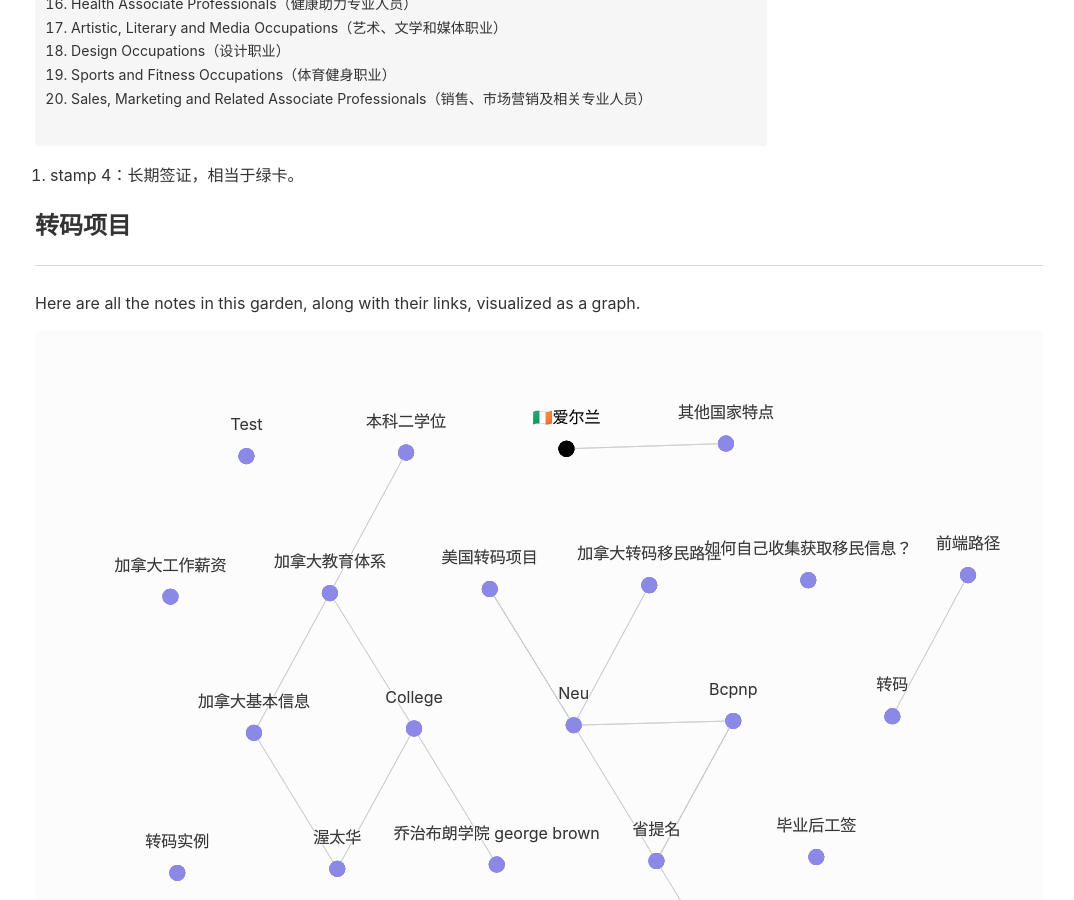
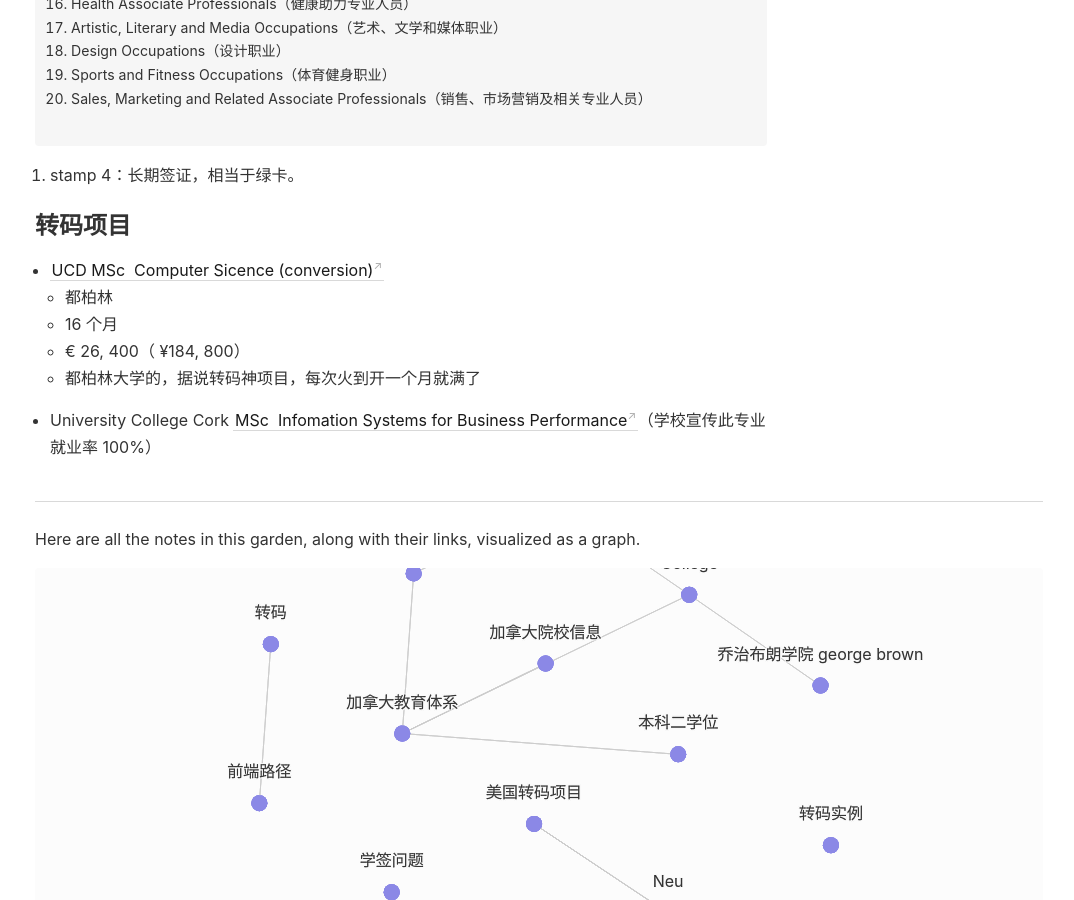
Before and after one commit to Gnblink0/InfoSharingCan, a Jekyll site: the page built from _notes/🇮🇪爱尔兰.md, in a window 1280 px wide and 900 px high, scrolled down 1569 px. Shown: the whole window, without its empty margins (101-1175 px from the left). Built offline with Jekyll 4.4.1, drawn with Linux system fonts in a browser that asks for light colours; some of the changed text lies outside the part shown.

Commit message:
vault backup: 2022-08-30 20:44:50

```diff
--- a/_notes/加拿大教育体系.md
+++ b/_notes/加拿大教育体系.md
@@ -1,4 +1,6 @@
 首先，加拿大的教育是归各省而不是联邦管的，加拿大教育局由各省政府设立，各省自主教育立法。
+
+[[加拿大院校信息]]
 
 [[college]] [[本科二学位]]
 
--- /dev/null
+++ b/_notes/荷兰.md
@@ -0,0 +1,3 @@
+[经验分享 | 荷兰转码master项目大汇总](https://www.douban.com/group/topic/268972650/?_i=1861537tzth8nk)
+
+> 荷兰确实没有正儿八经的转CS项目。但其实稍加研究的话，会发现荷兰其实有不少is、ds等项目，可以让你实现转码软着陆。
--- a/_notes/🇮🇪爱尔兰.md
+++ b/_notes/🇮🇪爱尔兰.md
@@ -81,3 +81,12 @@
 3. stamp 4：长期签证，相当于绿卡。
 
 ## 转码项目
+
+- [UCD MSc  Computer Sicence (conversion)](https://sisweb.ucd.ie/usis/!W_HU_MENU.P_PUBLISH?p_tag=PROG&MAJR=T195)
+	- 都柏林
+	- 16 个月
+	- € 26, 400（ ¥184, 800）
+	- 都柏林大学的，据说转码神项目，每次火到开一个月就满了
+
+- University College Cork
+[MSc  Infomation Systems for Business Performance](https://www.ucc.ie/en/ckl18/)（学校宣传此专业就业率 100%）
```
Also changed, not shown: _notes/加拿大基本信息.md (+4 -1 lines), _notes/加拿大工作薪资.md (+6 -1 lines), _notes/省提名.md (+2 -0 lines), _pages/index.md (+1 -1 lines), _notes/加拿大院校信息.md (added).
